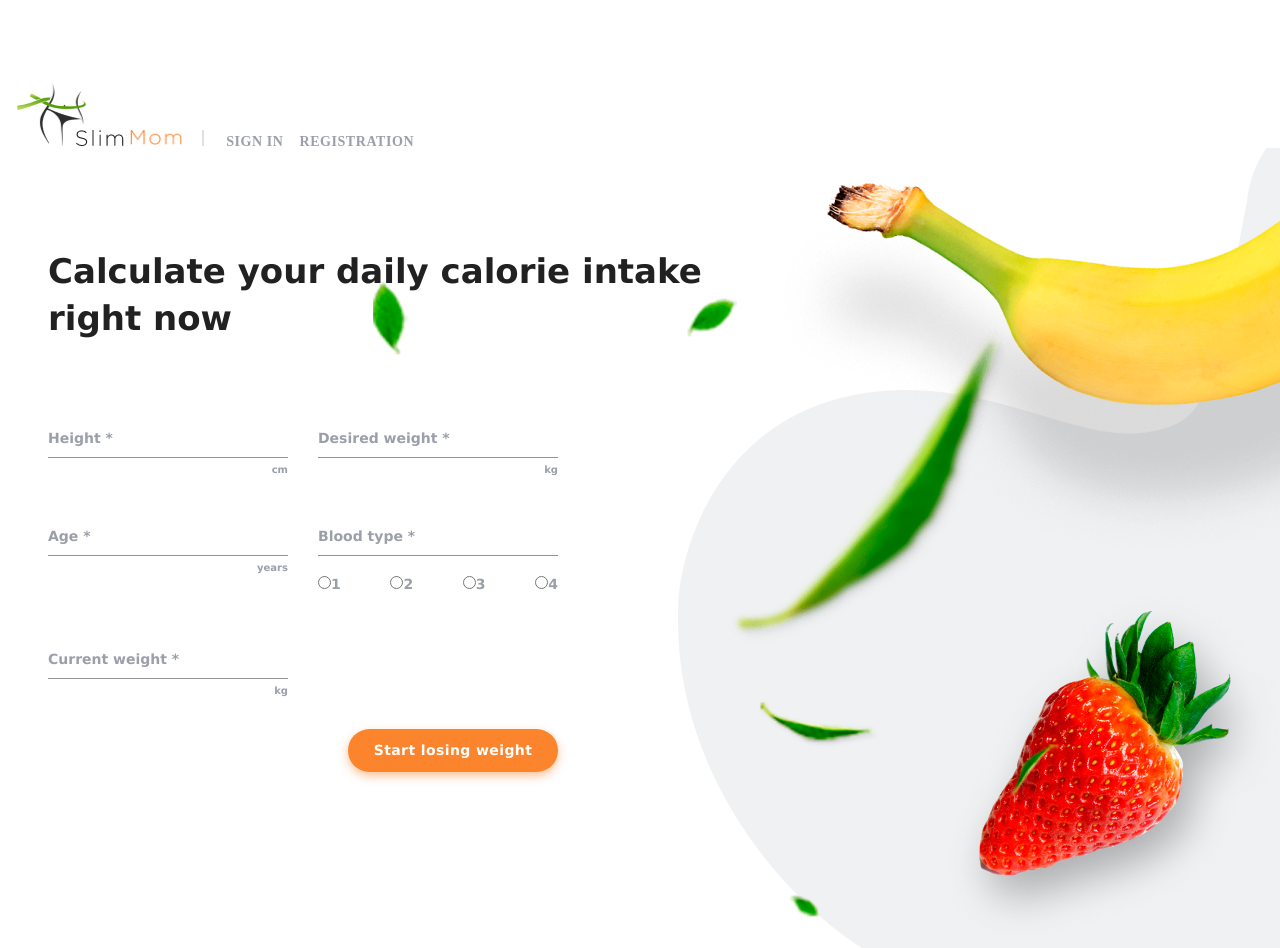
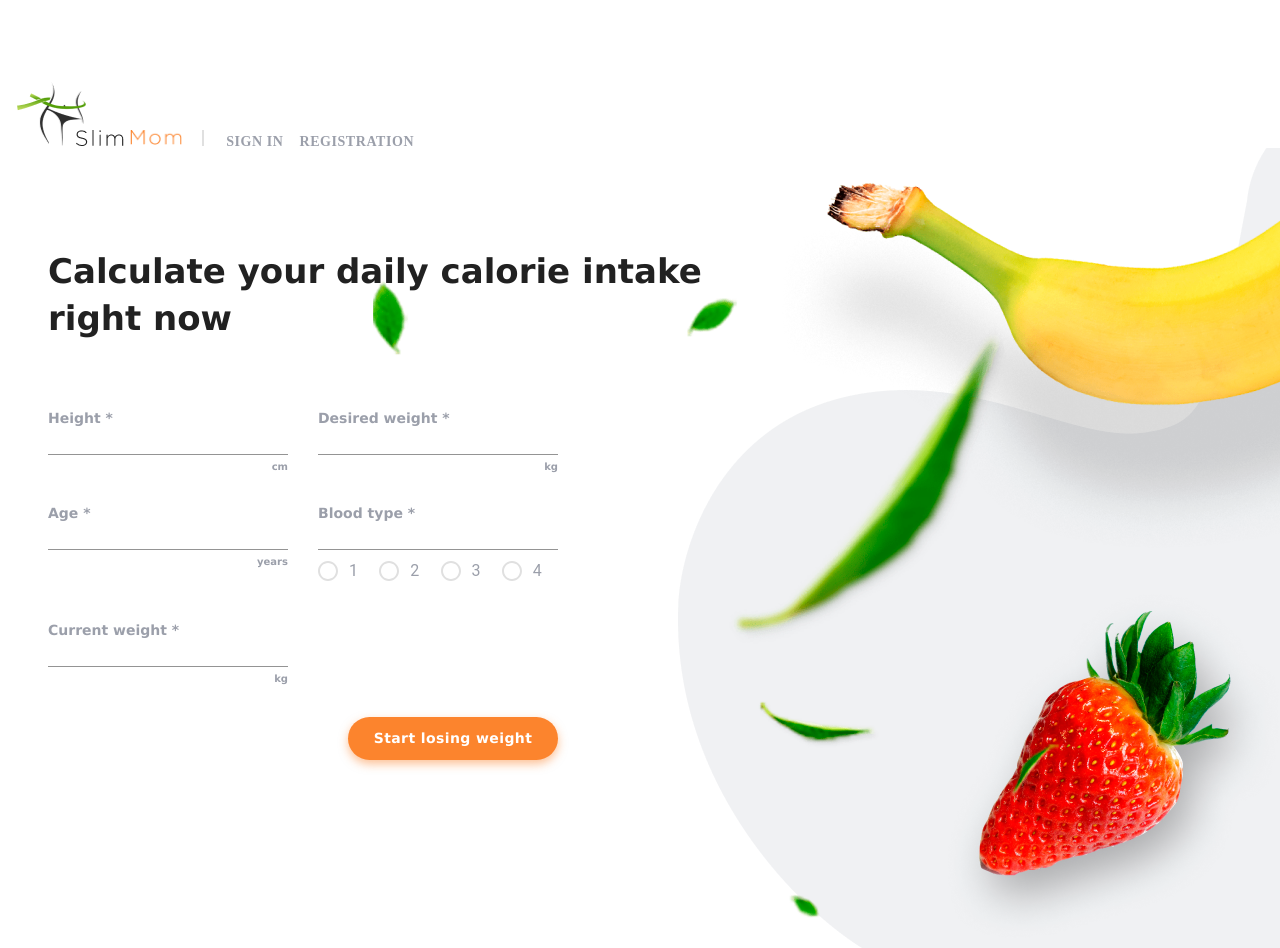
Before and after one commit to denyskuz/slimmom, a React (Create React App) app: page / in a window 1280 px wide. Built offline with nearby package versions, Linux system fonts and the light colour scheme; no server answers.

Commit message:
Updating styles

```diff
--- a/src/components/DailyCaloriesForm/DailyCaloriesForm.js
+++ b/src/components/DailyCaloriesForm/DailyCaloriesForm.js
@@ -9,8 +9,10 @@ import {
   Label,
   Form,
   Input,
+  BloodInput,
   FormWrapper,
-  RadioGroup,
+  FormRadioGroup,
+  RadioButton,
   Button,
 } from './DailyCaloriesForm.styled';
 
@@ -101,8 +103,8 @@ export const DailyCaloriesForm = () => {
           error={Boolean(touched.age && errors.age)}
           helperText={helper('age', 'years')}
         />
-        <div>
-          <Input
+        <FormRadioGroup>
+          <BloodInput
             id="bloodType"
             name="bloodType"
             type="number"
@@ -114,27 +116,18 @@ export const DailyCaloriesForm = () => {
             error={Boolean(touched.bloodType && errors.bloodType)}
             helperText={helper('bloodType', '')}
           />
-          <RadioGroup
-            role="group"
-            aria-labelledby="bloodType"
+          <FormRadioGroup
+            row
             name="bloodType"
             onChange={handleChange}
             value={values.bloodType}
           >
-            <Label>
-              <input type="radio" name="bloodType" value="1" />1
-            </Label>
-            <Label>
-              <input type="radio" name="bloodType" value="2" />2
-            </Label>
-            <Label>
-              <input type="radio" name="bloodType" value="3" />3
-            </Label>
-            <Label>
-              <input type="radio" name="bloodType" value="4" />4
-            </Label>
-          </RadioGroup>
-        </div>
+            <Label value="1" control={<RadioButton />} label="1" />
+            <Label value="2" control={<RadioButton />} label="2" />
+            <Label value="3" control={<RadioButton />} label="3" />
+            <Label value="4" control={<RadioButton />} label="4" />
+          </FormRadioGroup>
+        </FormRadioGroup>
         <Input
           id="currentWeight"
           name="currentWeight"
--- a/src/components/DailyCaloriesForm/DailyCaloriesForm.styled.js
+++ b/src/components/DailyCaloriesForm/DailyCaloriesForm.styled.js
@@ -1,5 +1,5 @@
 import styled from 'styled-components';
-import { TextField } from '@mui/material';
+import { TextField, FormControlLabel, RadioGroup, Radio } from '@mui/material';
 import { ButtonPrimary } from 'components/Button/Button';
 
 export const FormWrapper = styled.div`
@@ -44,24 +44,29 @@ export const Form = styled.form`
   }
 `;
 
-export const Label = styled.label`
+export const Label = styled(FormControlLabel)`
   font-family: Verdana;
   font-weight: 700;
   font-size: 14px;
   line-height: 17px;
   letter-spacing: normal;
   color: #9b9faa;
-  margin-bottom: 8px;
+  & .Mui-checked + .MuiFormControlLabel-label {
+    font-weight: 700;
+    color: #fc842d;
+  }
 `;
 
 export const Input = styled(TextField)`
+  & input {
     font-family: Verdana;
-  font-weight: 500;
+    font-weight: 700;
     font-size: 14px;
     line-height: 17px;
     letter-spacing: normal;
     width: 100%;
     color: #9b9faa;
+  }
   & label {
     font-family: Verdana;
     font-weight: 700;
@@ -69,6 +74,7 @@ export const Input = styled(TextField)`
     line-height: 17px;
     letter-spacing: normal;
     color: #9b9faa;
+    top: -20px;
   }
   & p {
     text-align: right;
@@ -87,11 +93,32 @@ export const Input = styled(TextField)`
   }
 `;
 
-export const RadioGroup = styled.div`
-  display: flex;
+export const BloodInput = styled(Input)`
+  & .MuiInputBase-input {
+    visibility: hidden;
+  }
+`;
+
+export const FormRadioGroup = styled(RadioGroup)`
   justify-content: space-between;
-  margin-top: 20px;
 `;
+
+export const RadioButton = styled(Radio)`
+  color: #e0e0e0;
+  & span {
+    &.MuiSvgIcon-root {
+      height: 20px;
+      width: 20px;
+    }
+  }
+  &.Mui-checked {
+    color: #fc842d;
+  }
+  & [data-testid='radiobuttonuncheckedicon'] {
+    color: #e0e0e0;
+  }
+`;
+
 export const Button = styled(ButtonPrimary)`
   margin: 40px auto 0 auto;
   width: 210px;
```
Lines whose indentation alone changed are shown as unchanged.
